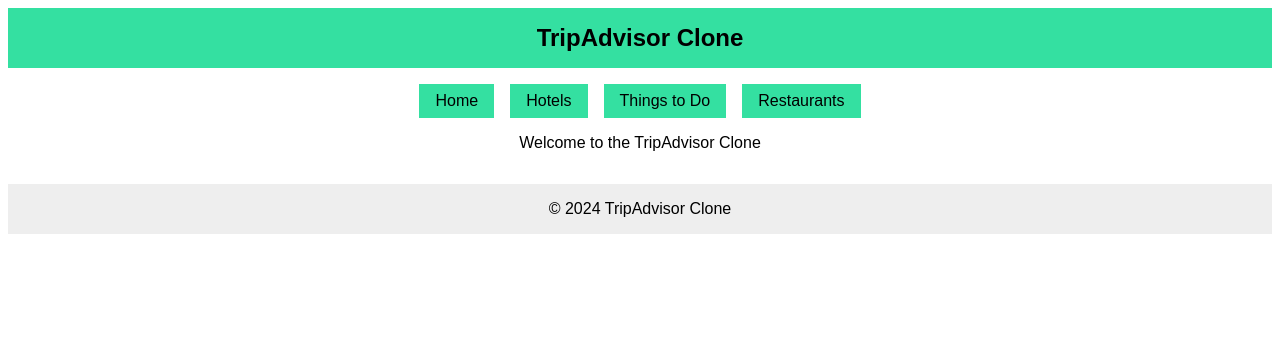
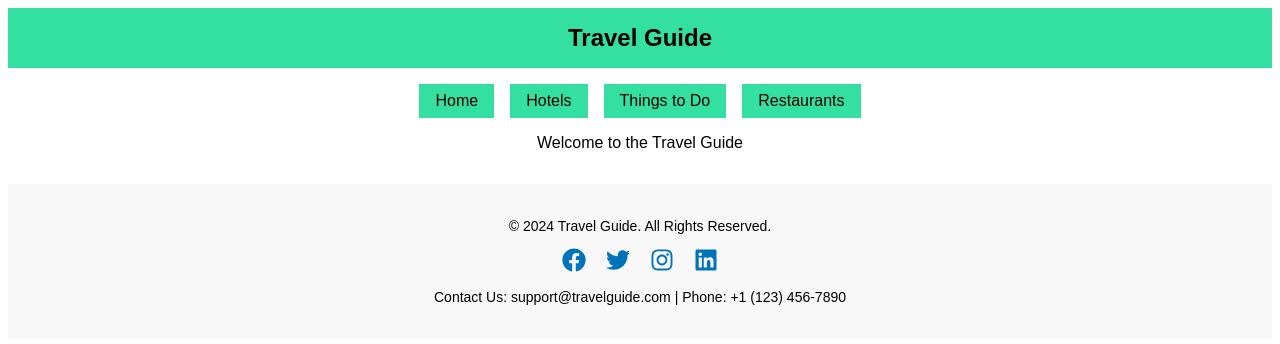
Before and after one commit to PriyeshIllam/Assignment-3-ReactSPA, a React (Vite) app: page / in a window 1280 px wide. Shown: the top 344 px of the page. Built offline with nearby package versions, Linux system fonts and the light colour scheme.

Commit message:
Footer and name fix

```diff
--- a/package.json
+++ b/package.json
@@ -10,8 +10,10 @@
     "preview": "vite preview"
   },
   "dependencies": {
+    "@fortawesome/fontawesome-free": "^6.7.2",
     "react": "^19.0.0",
-    "react-dom": "^19.0.0"
+    "react-dom": "^19.0.0",
+    "react-icons": "^5.5.0"
   },
   "devDependencies": {
     "@eslint/js": "^9.21.0",
--- a/src/components/Footer.jsx
+++ b/src/components/Footer.jsx
@@ -1,3 +1,25 @@
+import { FaFacebook, FaTwitter, FaInstagram, FaLinkedin } from "react-icons/fa";
+import styles from "../styles/Footer.module.css";
+
 export default function Footer() {
-    return <footer>© 2024 TripAdvisor Clone</footer>;
-  }
+  return (
+    <footer className={styles.footer}>
+      <p>© 2024 Travel Guide. All Rights Reserved.</p>
+      <div className={styles.socialLinks}>
+        <a href="https://www.facebook.com" target="_blank" rel="noopener noreferrer">
+          <FaFacebook className={styles.icon} />
+        </a>
+        <a href="https://www.twitter.com" target="_blank" rel="noopener noreferrer">
+          <FaTwitter className={styles.icon} />
+        </a>
+        <a href="https://www.instagram.com" target="_blank" rel="noopener noreferrer">
+          <FaInstagram className={styles.icon} />
+        </a>
+        <a href="https://www.linkedin.com" target="_blank" rel="noopener noreferrer">
+          <FaLinkedin className={styles.icon} />
+        </a>
+      </div>
+      <p>Contact Us: support@travelguide.com | Phone: +1 (123) 456-7890</p>
+    </footer>
+  );
+}
--- a/src/components/Header.jsx
+++ b/src/components/Header.jsx
@@ -1,3 +1,3 @@
 export default function Header() {
-    return <header className="header">TripAdvisor Clone</header>;
+    return <header className="header">Travel Guide</header>;
   }
--- a/src/pages/Home.jsx
+++ b/src/pages/Home.jsx
@@ -1,3 +1,3 @@
 export default function Home() {
-    return <div>Welcome to the TripAdvisor Clone</div>;
+    return <div>Welcome to the Travel Guide</div>;
   }
--- /dev/null
+++ b/src/styles/Footer.module.css
@@ -0,0 +1,21 @@
+.footer {
+    background-color: #f8f8f8;
+    text-align: center;
+    padding: 20px;
+    font-size: 14px;
+  }
+
+  .socialLinks {
+    margin: 10px 0;
+  }
+
+  .icon {
+    font-size: 24px;
+    margin: 0 10px;
+    color: #0073bb;
+    transition: color 0.3s ease-in-out;
+  }
+
+  .icon:hover {
+    color: #004f8a;
+  }
```
Also changed, not shown: 1 other file (tests, documents, lock files or other folders).
